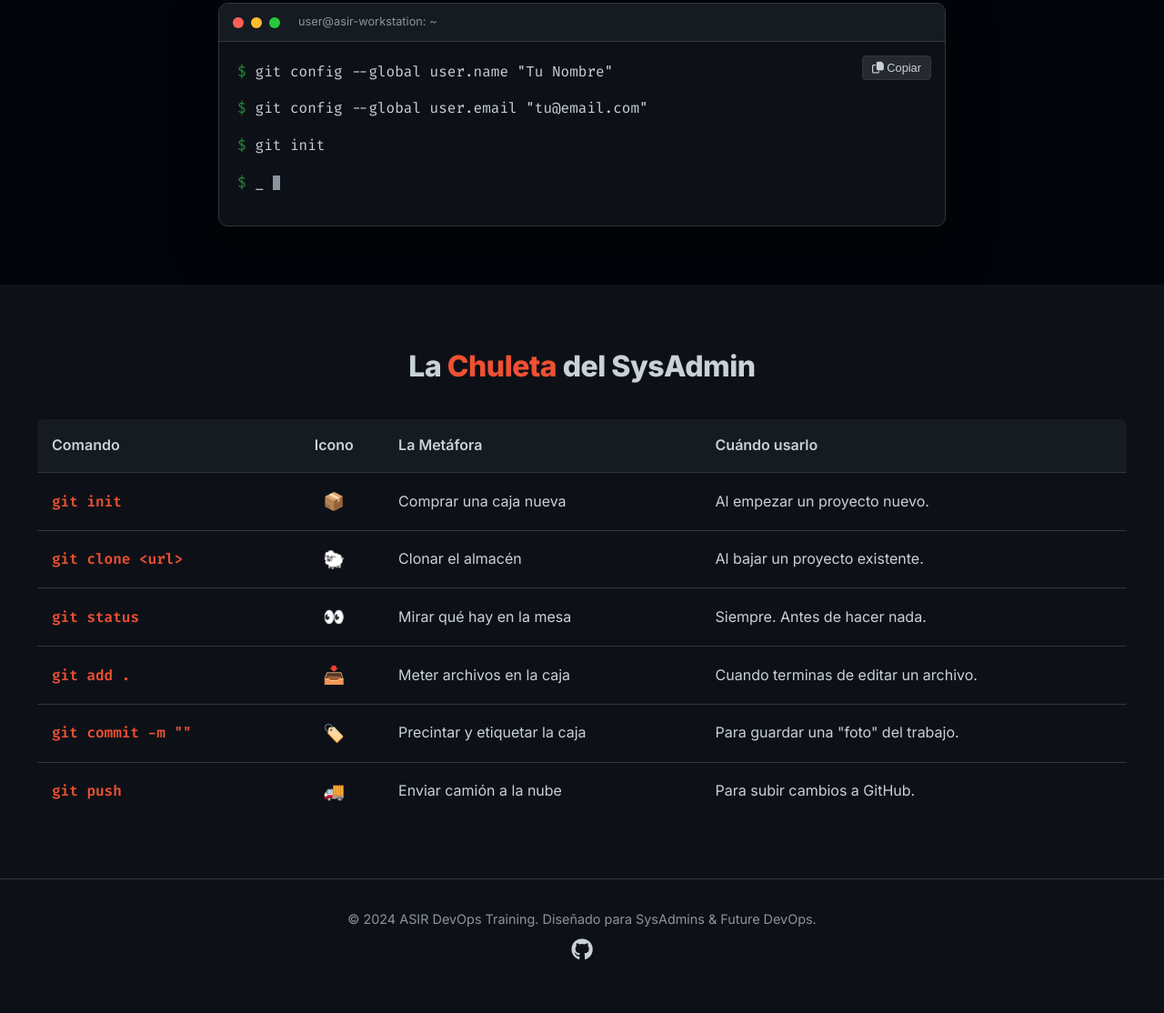
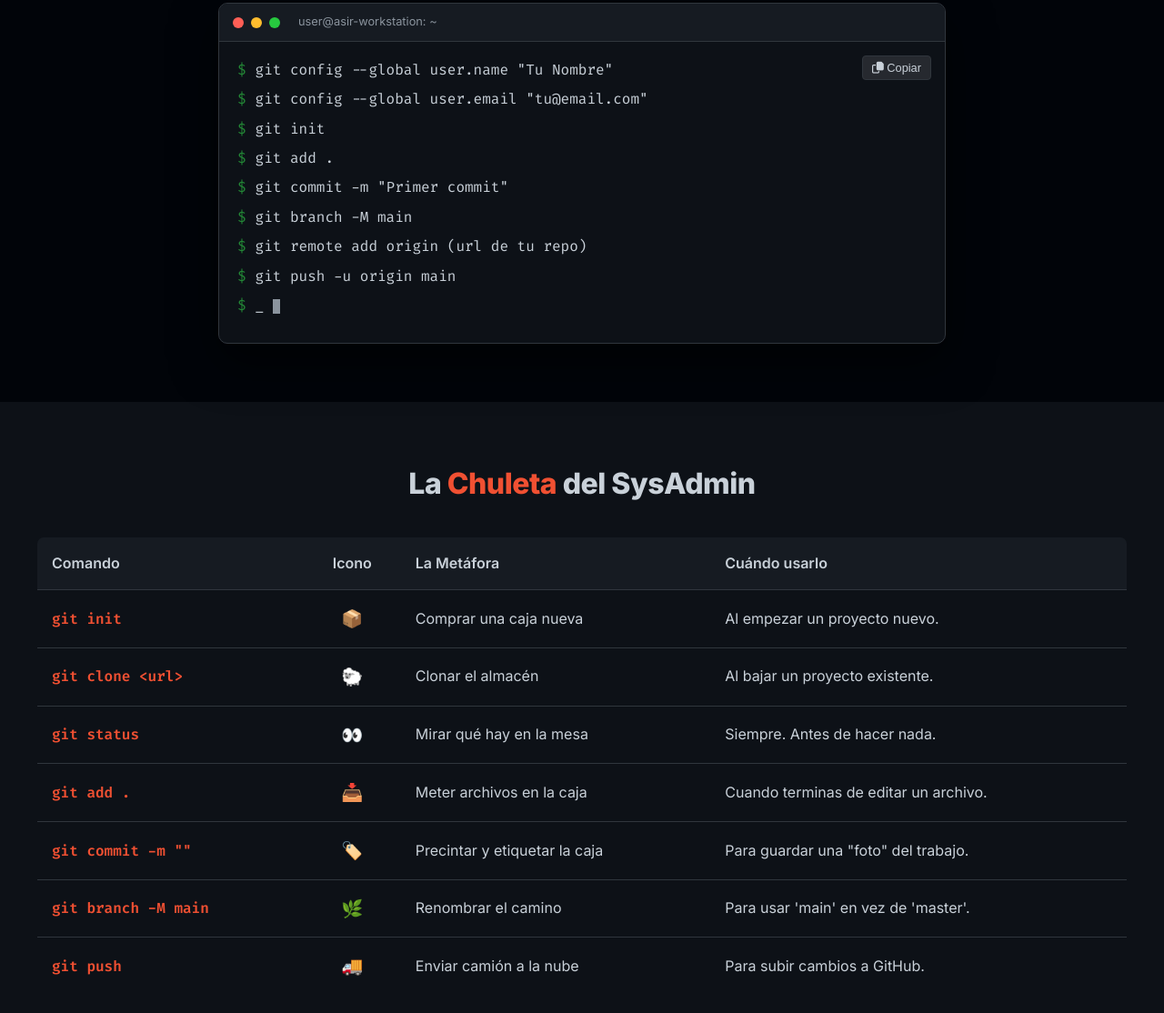
Before and after one commit to joscanoav/asir_git_ops-, a plain HTML site: page index.html in a window 1280 px wide. Shown: the part 1538-2652 px from the top of the page at 91% size. Before the commit the page ends 2629 px from the top, so only its background shows below. Drawn offline with Linux system fonts and the light colour scheme.

Commit message:
update index

```diff
--- a/index.html
+++ b/index.html
@@ -344,7 +344,7 @@
             position: relative;
         }
 
-        .code-line { margin-bottom: 15px; display: block; }
+        .code-line { margin-bottom: 10px; display: block; line-height: 1.4; }
         .prompt { color: var(--success-green); margin-right: 10px; user-select: none; }
         .cursor { display: inline-block; width: 8px; height: 16px; background: var(--text-muted); animation: blink 1s infinite; vertical-align: middle; }
 
@@ -362,6 +362,7 @@
             cursor: pointer;
             font-size: 0.8rem;
             transition: all 0.2s;
+            z-index: 10;
         }
 
         .copy-btn:hover { background: rgba(255,255,255,0.2); }
@@ -560,6 +561,11 @@
                         <span class="code-line"><span class="prompt">$</span>git config --global user.name "Tu Nombre"</span>
                         <span class="code-line"><span class="prompt">$</span>git config --global user.email "tu@email.com"</span>
                         <span class="code-line"><span class="prompt">$</span>git init</span>
+                        <span class="code-line"><span class="prompt">$</span>git add .</span>
+                        <span class="code-line"><span class="prompt">$</span>git commit -m "Primer commit"</span>
+                        <span class="code-line"><span class="prompt">$</span>git branch -M main</span>
+                        <span class="code-line"><span class="prompt">$</span>git remote add origin (url de tu repo)</span>
+                        <span class="code-line"><span class="prompt">$</span>git push -u origin main</span>
                         <span class="code-line"><span class="prompt">$</span>_ <span class="cursor"></span></span>
                     </div>
                 </div>
@@ -612,6 +618,12 @@
                         <td>Para guardar una "foto" del trabajo.</td>
                     </tr>
                     <tr>
+                        <td class="cmd">git branch -M main</td>
+                        <td class="icon">🌿</td>
+                        <td>Renombrar el camino</td>
+                        <td>Para usar 'main' en vez de 'master'.</td>
+                    </tr>
+                    <tr>
                         <td class="cmd">git push</td>
                         <td class="icon">🚚</td>
                         <td>Enviar camión a la nube</td>
@@ -635,7 +647,7 @@
     <!-- SCRIPT -->
     <script>
         function copyCode() {
-            const codeText = `git config --global user.name "Tu Nombre"\ngit config --global user.email "tu@email.com"\ngit init`;
+            const codeText = `git config --global user.name "Tu Nombre"\ngit config --global user.email "tu@email.com"\ngit init\ngit add .\ngit commit -m "Primer commit"\ngit branch -M main\ngit remote add origin (url de tu repo)\ngit push -u origin main`;
 
             navigator.clipboard.writeText(codeText).then(() => {
                 const btn = document.querySelector('.copy-btn');
```
